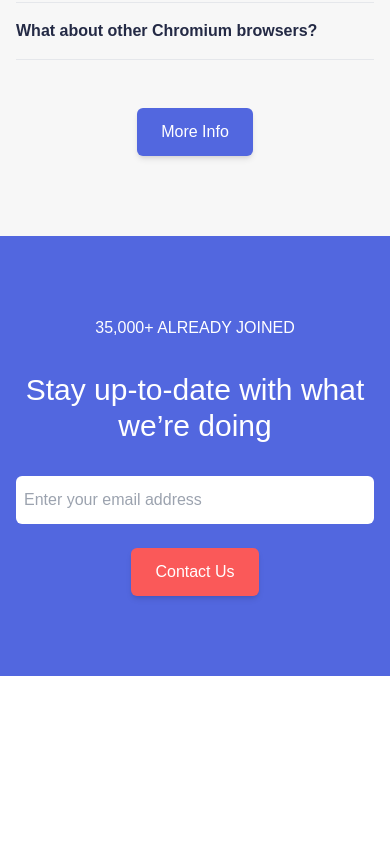
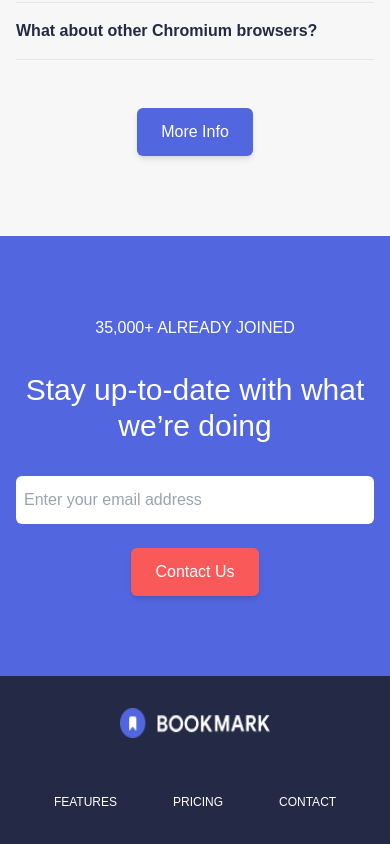
Before and after one commit to ovichowdhury/next-play, a Next.js app: page /tailwind/website in a window 390 px wide. Shown: the part 4838-5682 px from the top of the page. Before the commit the page ends 5514 px from the top, so only its background shows below. Built offline with nearby package versions, Linux system fonts and the light colour scheme.

Commit message:
tailwind website footer completed

```diff
--- /dev/null
+++ b/components/website/Footer.jsx
@@ -0,0 +1,53 @@
+import Image from "next/image";
+import { FontAwesomeIcon } from "@fortawesome/react-fontawesome";
+
+export default function Footer() {
+  return (
+    <>
+      <footer className="bg-bookmark-blue py-8">
+        {/* container */}
+        <div className="container flex flex-col md:flex-row items-center sm:w-3/4">
+          {/* Left side of the footer */}
+          <div className="flex flex-1 flex-wrap items-center justify-center md:justify-start gap-12">
+            <Image
+              src="/website/logo-bookmark-white.png"
+              alt="logo"
+              width="150px"
+              height="30px"
+            />
+            <ul className="flex text-white uppercase gap-10 text-xs">
+              <li className="cursor-pointer p-2 sm:p-0 hover:text-bookmark-purple">
+                Features
+              </li>
+              <li className="cursor-pointer p-2 sm:p-0 hover:text-bookmark-purple">
+                Pricing
+              </li>
+              <li className="cursor-pointer p-2 sm:p-0 hover:text-bookmark-purple">
+                Contact
+              </li>
+            </ul>
+          </div>
+          {/* Right side of the footer */}
+          <div className="flex gap-10 mt-12 md:mt-0">
+            <FontAwesomeIcon
+              icon={["fab", "fa-twitter"]}
+              className="text-white hover:text-bookmark-purple hover:cursor-pointer"
+            />
+            <FontAwesomeIcon
+              icon={["fab", "fa-facebook-square"]}
+              className="text-white hover:text-bookmark-purple hover:cursor-pointer"
+            />
+            <FontAwesomeIcon
+              icon={["fab", "fa-linkedin-in"]}
+              className="text-white hover:text-bookmark-purple hover:cursor-pointer"
+            />
+            <FontAwesomeIcon
+              icon={["fab", "fa-youtube"]}
+              className="text-white hover:text-bookmark-purple hover:cursor-pointer"
+            />
+          </div>
+        </div>
+      </footer>
+    </>
+  );
+}
--- a/package.json
+++ b/package.json
@@ -9,6 +9,7 @@
   },
   "dependencies": {
     "@fortawesome/fontawesome-svg-core": "^1.3.0",
+    "@fortawesome/free-brands-svg-icons": "^6.0.0",
     "@fortawesome/free-solid-svg-icons": "^6.0.0",
     "@fortawesome/react-fontawesome": "^0.1.17",
     "@nahidchowdhury/realjoi": "^1.0.1",
--- a/pages/_app.js
+++ b/pages/_app.js
@@ -4,9 +4,25 @@ import { store } from "../store/store";
 import "@fortawesome/fontawesome-svg-core/styles.css"; // import Font Awesome CSS
 import { config, library } from "@fortawesome/fontawesome-svg-core";
 import { faBars, faS, faChevronDown } from "@fortawesome/free-solid-svg-icons";
+import {
+  fab,
+  faTwitter,
+  faFacebookSquare,
+  faLinkedinIn,
+  faYoutube,
+} from "@fortawesome/free-brands-svg-icons";
 
 config.autoAddCss = false;
-library.add(faS, faBars, faChevronDown);
+library.add(
+  faS,
+  faBars,
+  faChevronDown,
+  fab,
+  faTwitter,
+  faFacebookSquare,
+  faLinkedinIn,
+  faYoutube
+);
 
 function MyApp({ Component, pageProps }) {
   return (
--- a/pages/tailwind/website/index.jsx
+++ b/pages/tailwind/website/index.jsx
@@ -2,6 +2,7 @@ import ContactUs from "@components/website/ContactUs";
 import Download from "@components/website/Download";
 import FAQ from "@components/website/FAQ";
 import Feature from "@components/website/Feature";
+import Footer from "@components/website/Footer";
 import Hero from "@components/website/Hero";
 import Navbar from "@components/website/Navbar";
 
@@ -22,6 +23,8 @@ export default function Index() {
       <FAQ></FAQ>
       {/* Contact us section */}
       <ContactUs></ContactUs>
+      {/* Footer section */}
+      <Footer></Footer>
     </div>
   );
 }
```
Also changed, not shown: 1 other file (tests, documents, lock files or other folders).
